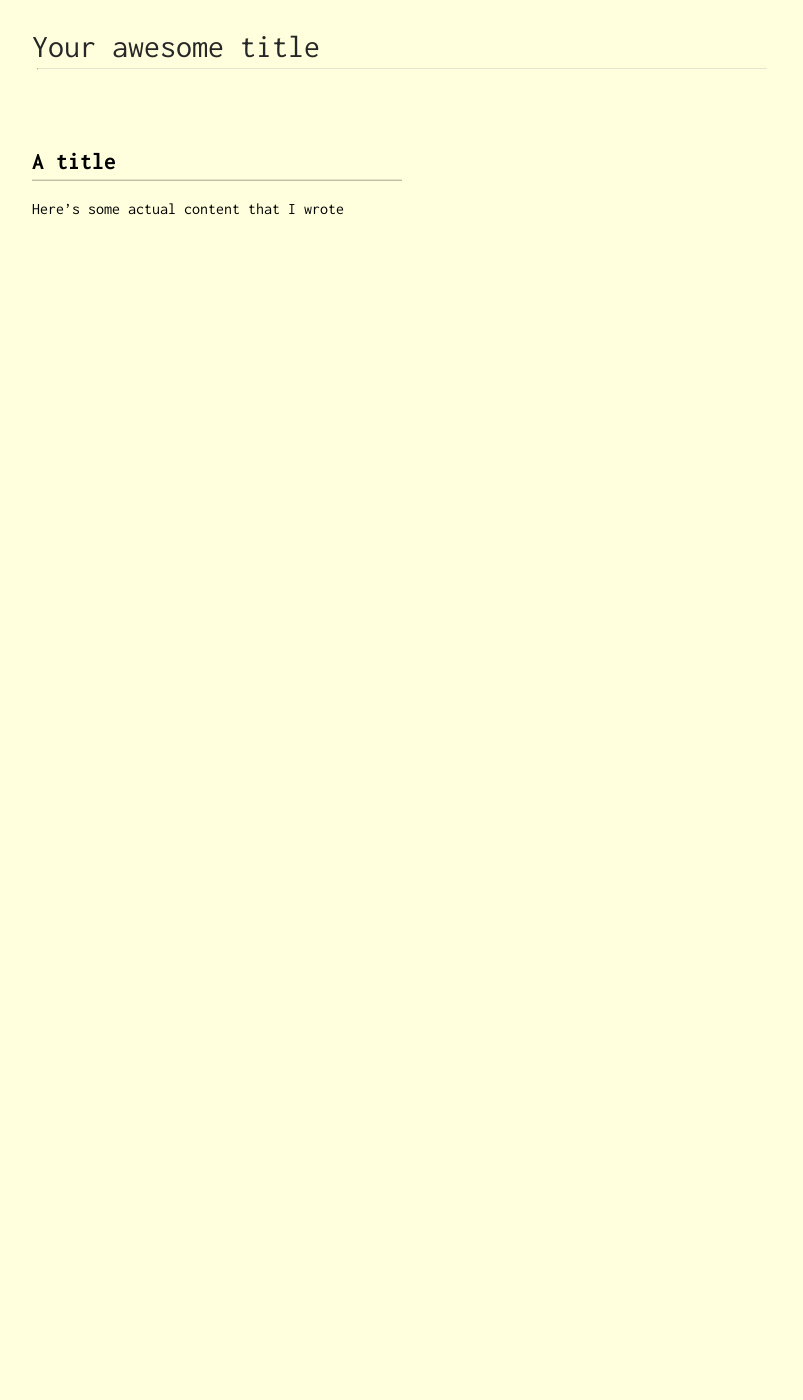
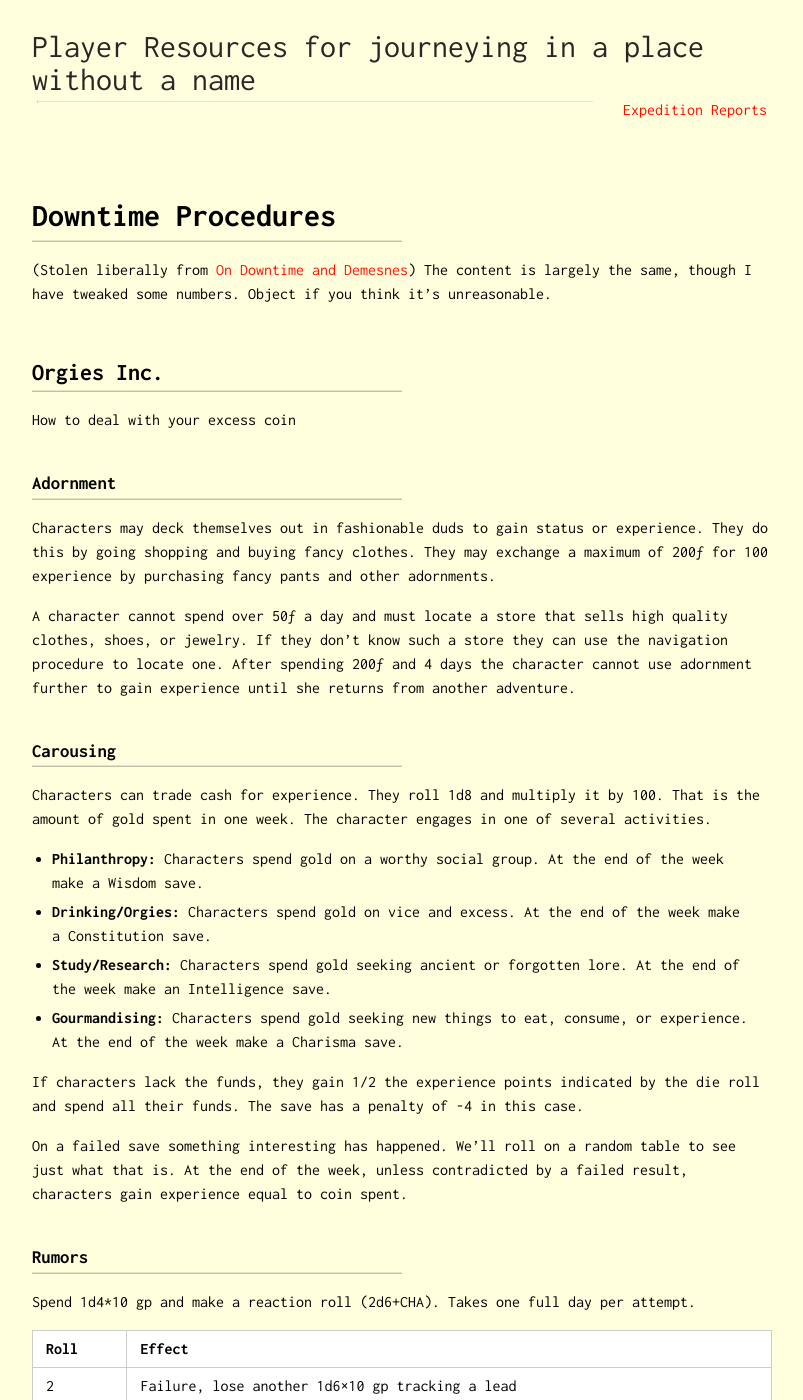
Before and after one commit to JackSullivan/oddhex-players, a Jekyll site: the page built from index.markdown, in a window 1280 px wide and 1400 px high. Shown: the whole window, without its empty margins (238-1041 px from the left). Built offline with Jekyll 4.4.1, drawn with Linux system fonts in a browser that asks for light colours; some of the changed text lies outside the part shown.

Commit message:
adding some content

```diff
--- a/_config.yml
+++ b/_config.yml
@@ -18,8 +18,8 @@
 # You can create any custom variable you would like, and they will be accessible
 # in the templates via {{ site.myvariable }}.
 
-title: Your awesome title
-email: your-email@example.com
+title: Player Resources for journeying in a place without a name
+  # email: john.t.sullivan@gmail.com
 description: >- # this means to ignore newlines until "baseurl:"
   Write an awesome description for your new site here. You can edit this
   line in _config.yml. It will appear in your document head meta (for
@@ -37,6 +37,10 @@ plugins:
 sass:
   style: compressed
   sass_dir: css
+
+navbar:
+  - name: "Expedition Reports"
+    link: "posts"
 
 # Exclude from processing.
 # The following items will not be processed, by default.
--- a/about.markdown
+++ b/about.markdown
@@ -1,5 +1,5 @@
 ---
-layout: page
+layout: default
 title: About
 permalink: /about/
 ---
--- /dev/null
+++ b/downtime.markdown
@@ -0,0 +1,3 @@
+---
+layout: default
+---
--- a/index.markdown
+++ b/index.markdown
@@ -5,6 +5,81 @@
 layout: default
 ---
 
-## A title
+# Downtime Procedures
 
-Here's some actual content that I wrote
+(Stolen liberally from [On Downtime and Demesnes](https://preview.drivethrurpg.com/en/product/297829/On-Downtime-and-Demesnes-Basic-DD)) The content is largely the same, though I have tweaked some numbers. Object if you think it's unreasonable.
+
+## Orgies Inc.
+
+How to deal with your excess coin
+
+### Adornment
+
+Characters may deck themselves out in fashionable duds to gain status or experience. They do this by going shopping and
+buying fancy clothes. They may exchange a maximum of 200ƒ for 100 experience by purchasing fancy pants and other
+adornments.
+
+A character cannot spend over 50ƒ a day and must locate a store that sells high quality clothes, shoes, or jewelry. If
+they don't know such a store they can use the navigation procedure to locate one. After spending 200ƒ and 4 days the
+character cannot use adornment further to gain experience until she returns from another adventure.
+
+### Carousing
+
+Characters can trade cash for experience. They roll 1d8 and multiply it by 100. That is the amount of gold spent in one
+week. The character engages in one of several activities.
+
+- **Philanthropy:** Characters spend gold on a worthy social group. At the end of the week make a Wisdom save.
+- **Drinking/Orgies:** Characters spend gold on vice and excess. At the end of the week make a Constitution save.
+- **Study/Research:** Characters spend gold seeking ancient or forgotten lore. At the end of the week make an
+  Intelligence save.
+- **Gourmandising:** Characters spend gold seeking new things to eat, consume, or experience. At the end of the week
+  make a Charisma save.
+
+If characters lack the funds, they gain 1/2 the experience points indicated by the die roll and spend all their funds.
+The save has a penalty of -4 in this case.
+
+On a failed save something interesting has happened. We'll roll on a random table to see just what that is. At the end
+of the week, unless contradicted by a failed result, characters gain experience equal to coin spent.
+
+### Rumors
+
+Spend 1d4*10 gp and make a reaction roll (2d6+CHA). Takes one full day per attempt.
+
+| Roll | Effect |
+|------|--------|
+| 2 | Failure, lose another 1d6×10 gp tracking a lead |
+| 3-5 | Spend another 1d4x10 gp to hear one rumor |
+| 6-8 | Hear one rumor |
+| 7-11 | Spend another 2d10 gp to hear an extra rumor |
+| 12+ | Hear two rumors |
+
+### Healing
+
+Each day spent in a safe haven (i.e. in a town) doing nothing but resting recovers one slot.
+
+### Relaxation
+
+After being at full health, characters may simply spend their time relaxing. If a week is spent resting, they get +1
+hitpoint per level on their next adventure.
+
+### Rodomontade
+If the entire party (i.e. everyone who was on the adventure) spends a week after their adventure bragging about their
+shenanigans, singing songs, telling stories, engaging in self- aggrandizement, and spreading the tale of their deeds of
+derring-do, they gain an additional 5% experience from the previous adventure. A Charisma check (with appropriate
+narrative motivation) may increase this bonus to +10%. No other activities may be performed during this time.
+
+### Career Training
+
+To gain a new career, a PC must find an expert in the field they wish to study and spend the required time and money.
+Gaining a career gives PCs career-related knowledge, the ability to attempt related tasks and a +5 on related non-combat
+checks. Careers differ in how difficult they are to master.
+
+- **Common:** Requires 1 month and 1000gp (carpenter, hunter, fisherman, sailor, dyer, gardener, blacksmith, etc.).
+- **Uncommon:** Requires 3 months and 5000gp to attempt related tasks and an additional 3 months and 5000gp to gain a +5
+  to related non-combat checks (burglar, acrobat, locksmith, grave robber, herbalist, tattooist, prospector, etc.).
+- **Rare:**  Requires 1 year and 30,000gp to attempt related tasks and an additional year and 30,000gp to gain a +5 to
+  related non-combat checks (alchemist, lawyer, assassin, sculptor, folklorist, etc.).
+
+
+
+### Sacrifice
```
Also changed, not shown: _posts/2023-10-01-session-one.md (added, +7 -0 lines), _posts/2023-10-22-session-two.md (added, +7 -0 lines), _posts/2023-11-12-session-three.md (added, +5 -0 lines), _posts/2023-11-23-session-four.md (added, +5 -0 lines), _posts/2024-02-03-welcome-to-jekyll.markdown (deleted, +0 -29 lines), posts.html (added, +40 -0 lines), tags.html (added, +17 -0 lines).
